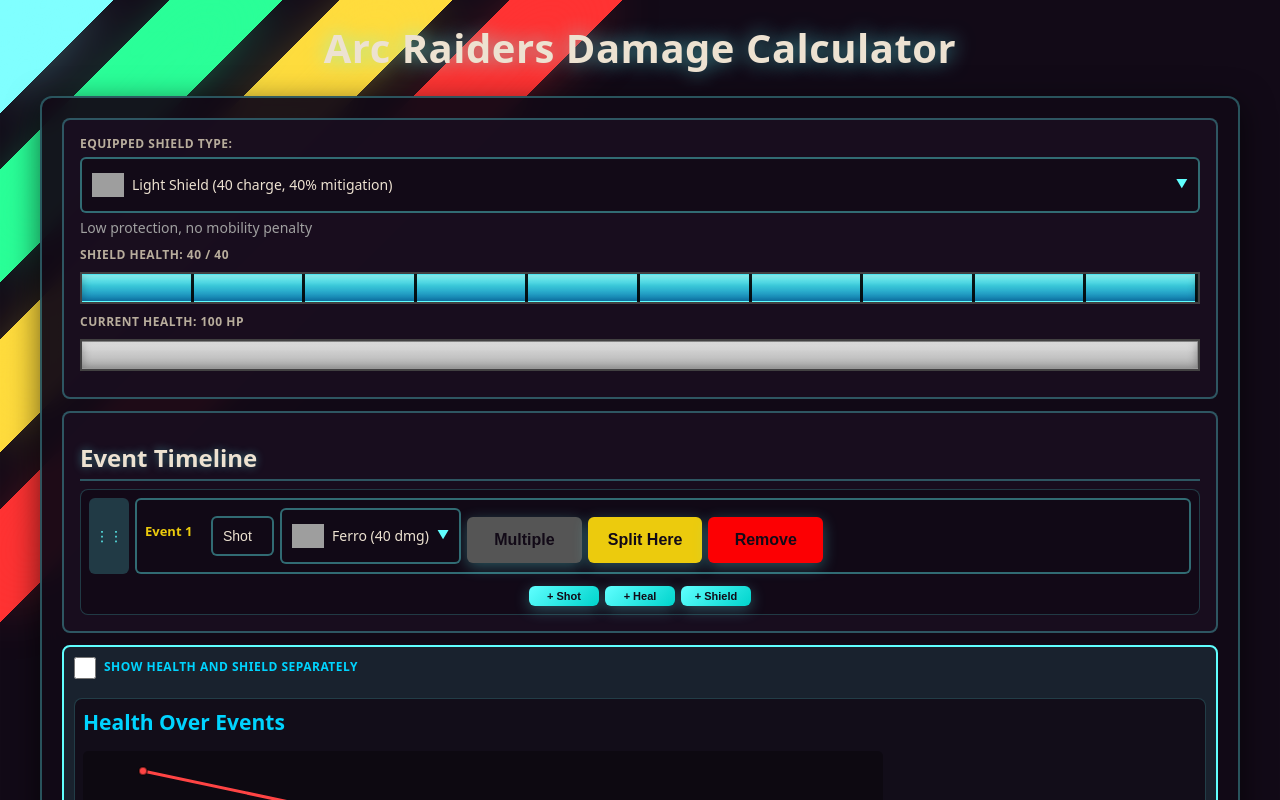
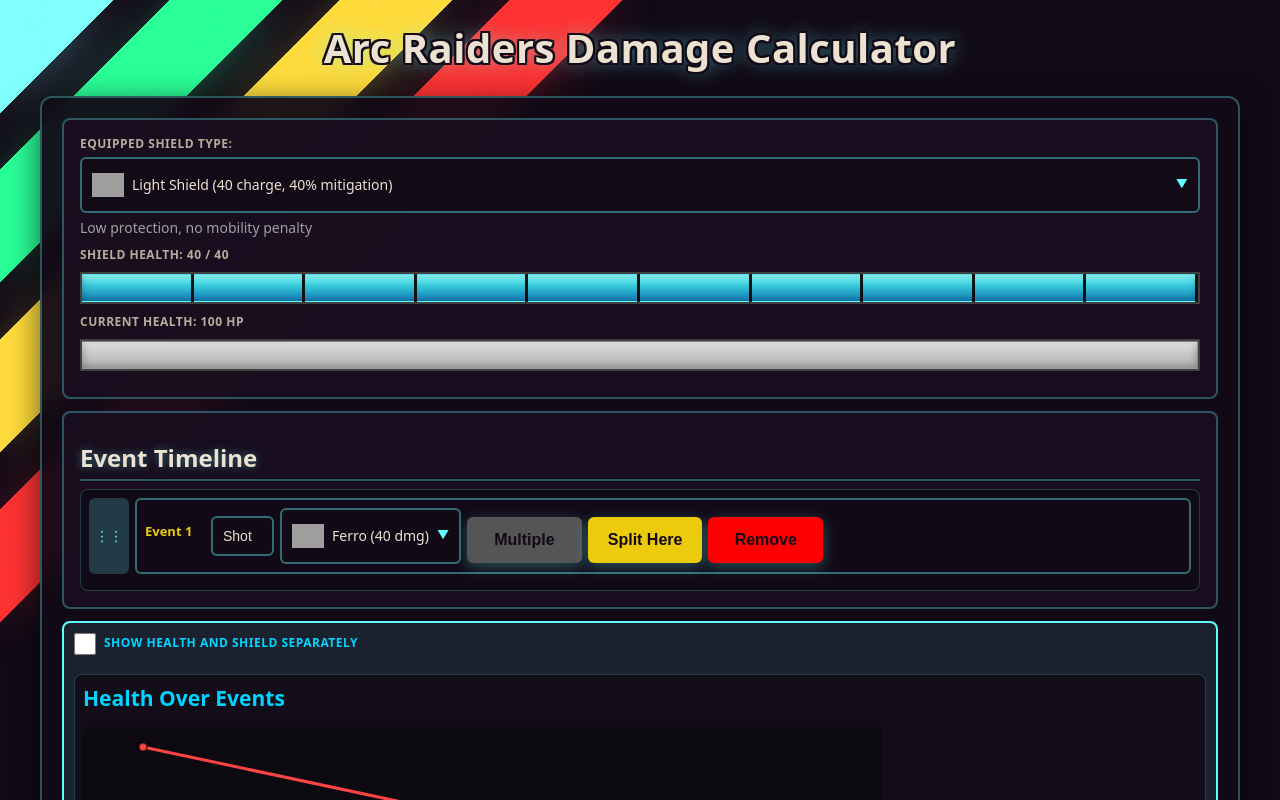
Before and after one commit to Yarden-zamir/arc-raiders-heal-shield-calculator, a React (Vite) app: page / in a window 1280 px wide. Shown: the top 800 px of the page. Built offline with nearby package versions, Linux system fonts and the light colour scheme; grey boxes are pictures that could not be loaded.

Commit message:
Refactor health and shield bar interaction in App component to support touch events; improve event handling and add mobile responsiveness in index.css with new gradient styles.

```diff
--- a/src/App.jsx
+++ b/src/App.jsx
@@ -1164,12 +1164,20 @@
 
   const currentShieldMitigation = getCurrentShieldType()?.damageMitigation || 0
 
+  // Helper to get clientX from mouse or touch event
+  const getClientX = (e) => {
+    if (e.touches && e.touches.length > 0) {
+      return e.touches[0].clientX
+    }
+    return e.clientX
+  }
+
   // Handle dragging for health bar
   const handleHealthDrag = (e) => {
     if (!isDraggingHealth) return
     const bar = e.currentTarget
     const rect = bar.getBoundingClientRect()
-    const clickX = e.clientX - rect.left
+    const clickX = getClientX(e) - rect.left
     const barWidth = rect.width
     const percentage = Math.max(1, Math.min(100, Math.round((clickX / barWidth) * 100)))
     setCurrentHealth(percentage)
@@ -1179,21 +1187,52 @@
     if (!isDraggingShield) return
     const bar = e.currentTarget
     const rect = bar.getBoundingClientRect()
-    const clickX = e.clientX - rect.left
+    const clickX = getClientX(e) - rect.left
     const barWidth = rect.width
     const maxShield = getCurrentShieldType().shieldCharge
     const value = Math.max(0, Math.min(maxShield, Math.round((clickX / barWidth) * maxShield)))
     setCurrentShield(value)
   }
 
-  // Stop dragging on mouse up
+  // Handle initial click/touch for health bar
+  const handleHealthStart = (e) => {
+    const bar = e.currentTarget
+    setIsDraggingHealth(true)
+    const rect = bar.getBoundingClientRect()
+    const clickX = getClientX(e) - rect.left
+    const barWidth = rect.width
+    const percentage = Math.max(1, Math.min(100, Math.round((clickX / barWidth) * 100)))
+    setCurrentHealth(percentage)
+    e.preventDefault()
+  }
+
+  // Handle initial click/touch for shield bar
+  const handleShieldStart = (e) => {
+    const bar = e.currentTarget
+    setIsDraggingShield(true)
+    const rect = bar.getBoundingClientRect()
+    const clickX = getClientX(e) - rect.left
+    const barWidth = rect.width
+    const maxShield = getCurrentShieldType().shieldCharge
+    const value = Math.max(0, Math.min(maxShield, Math.round((clickX / barWidth) * maxShield)))
+    setCurrentShield(value)
+    e.preventDefault()
+  }
+
+  // Stop dragging on mouse/touch up
   useEffect(() => {
-    const handleMouseUp = () => {
+    const handleEnd = () => {
       setIsDraggingHealth(false)
       setIsDraggingShield(false)
     }
-    window.addEventListener('mouseup', handleMouseUp)
-    return () => window.removeEventListener('mouseup', handleMouseUp)
+    window.addEventListener('mouseup', handleEnd)
+    window.addEventListener('touchend', handleEnd)
+    window.addEventListener('touchcancel', handleEnd)
+    return () => {
+      window.removeEventListener('mouseup', handleEnd)
+      window.removeEventListener('touchend', handleEnd)
+      window.removeEventListener('touchcancel', handleEnd)
+    }
   }, [])
 
   // Reset to defaults
@@ -1257,19 +1296,14 @@
               </label>
               <div
                 className="slider-bar clickable"
-                onMouseDown={(e) => {
-                  setIsDraggingShield(true)
-                  const rect = e.currentTarget.getBoundingClientRect()
-                  const clickX = e.clientX - rect.left
-                  const barWidth = rect.width
-                  const maxShield = getCurrentShieldType().shieldCharge
-                  const value = Math.max(0, Math.min(maxShield, Math.round((clickX / barWidth) * maxShield)))
-                  setCurrentShield(value)
-                }}
+                onMouseDown={handleShieldStart}
+                onTouchStart={handleShieldStart}
                 onMouseMove={handleShieldDrag}
+                onTouchMove={handleShieldDrag}
                 onMouseUp={() => setIsDraggingShield(false)}
+                onTouchEnd={() => setIsDraggingShield(false)}
                 onMouseLeave={() => setIsDraggingShield(false)}
-                style={{ cursor: isDraggingShield ? 'grabbing' : 'pointer' }}
+                style={{ cursor: isDraggingShield ? 'grabbing' : 'pointer', touchAction: 'none' }}
                 title="Click or drag to set shield"
               >
                 <div
@@ -1284,18 +1318,14 @@
             <label htmlFor="health">Current Health: {currentHealth} HP</label>
             <div
               className="slider-bar clickable no-segments"
-              onMouseDown={(e) => {
-                setIsDraggingHealth(true)
-                const rect = e.currentTarget.getBoundingClientRect()
-                const clickX = e.clientX - rect.left
-                const barWidth = rect.width
-                const percentage = Math.max(1, Math.min(100, Math.round((clickX / barWidth) * 100)))
-                setCurrentHealth(percentage)
-              }}
+              onMouseDown={handleHealthStart}
+              onTouchStart={handleHealthStart}
               onMouseMove={handleHealthDrag}
+              onTouchMove={handleHealthDrag}
               onMouseUp={() => setIsDraggingHealth(false)}
+              onTouchEnd={() => setIsDraggingHealth(false)}
               onMouseLeave={() => setIsDraggingHealth(false)}
-              style={{ cursor: isDraggingHealth ? 'grabbing' : 'pointer' }}
+              style={{ cursor: isDraggingHealth ? 'grabbing' : 'pointer', touchAction: 'none' }}
               title="Click or drag to set health"
             >
               <div
@@ -1631,49 +1661,6 @@
                 </div>
               </div>
             ))}
-            {/* Add Event Buttons - Positioned after all events to avoid overlay issues */}
-            <div style={{
-              display: 'flex',
-              gap: '0.375rem',
-              marginTop: '0.75rem',
-              justifyContent: 'center',
-              position: 'relative',
-              zIndex: 1
-            }}>
-              <button
-                onClick={() => addEvent('shot')}
-                style={{
-                  padding: '0.25rem 0.5rem',
-                  fontSize: '0.6875rem',
-                  minHeight: 'auto',
-                  minWidth: '70px'
-                }}
-              >
-                + Shot
-              </button>
-              <button
-                onClick={() => addEvent('heal')}
-                style={{
-                  padding: '0.25rem 0.5rem',
-                  fontSize: '0.6875rem',
-                  minHeight: 'auto',
-                  minWidth: '70px'
-                }}
-              >
-                + Heal
-              </button>
-              <button
-                onClick={() => addEvent('shield')}
-                style={{
-                  padding: '0.25rem 0.5rem',
-                  fontSize: '0.6875rem',
-                  minHeight: 'auto',
-                  minWidth: '70px'
-                }}
-              >
-                + Shield
-              </button>
-            </div>
           </div>
         </div>
 
--- a/src/index.css
+++ b/src/index.css
@@ -103,6 +103,54 @@
   z-index: 1;
 }
 
+/* Make the diagonal flag smaller on mobile to reduce dominance */
+@media (max-width: 40em) { /* ~640px */
+  body::before {
+    background:
+      linear-gradient(135deg,
+        #80ffff 0px,
+        #80ffff 40px,
+        #120a17 40px,
+        #120a17 60px,
+        #2aff98 60px,
+        #2aff98 100px,
+        #120a17 100px,
+        #120a17 120px,
+        #ffdc3d 120px,
+        #ffdc3d 160px,
+        #120a17 160px,
+        #120a17 180px,
+        #ff3333 180px,
+        #ff3333 220px,
+        #120a17 220px
+      );
+  }
+
+  body::after {
+    background:
+      linear-gradient(135deg,
+        transparent 0px,
+        transparent 10px,
+        rgba(128, 255, 255, 0.8) 20px,
+        rgba(128, 255, 255, 0) 40px,
+        transparent 60px,
+        transparent 70px,
+        rgba(42, 255, 152, 0.8) 80px,
+        rgba(42, 255, 152, 0) 100px,
+        transparent 120px,
+        transparent 130px,
+        rgba(255, 220, 61, 0.8) 140px,
+        rgba(255, 220, 61, 0) 160px,
+        transparent 180px,
+        transparent 190px,
+        rgba(255, 51, 51, 0.8) 200px,
+        rgba(255, 51, 51, 0) 220px,
+        transparent 220px
+      );
+    filter: blur(20px);
+  }
+}
+
 #root {
   max-width: 1200px;
   margin: 0 auto;
@@ -115,16 +163,36 @@
   text-align: center;
   margin-bottom: 0.75rem;
   color: var(--color-text);
-  text-shadow: 0 0 20px rgba(96, 255, 255, 0.6);
+  text-shadow:
+    2px 2px 0px rgba(18, 10, 23, 0.9),
+    -2px -2px 0px rgba(18, 10, 23, 0.9),
+    2px -2px 0px rgba(18, 10, 23, 0.9),
+    -2px 2px 0px rgba(18, 10, 23, 0.9),
+    0 2px 0px rgba(18, 10, 23, 0.9),
+    0 -2px 0px rgba(18, 10, 23, 0.9),
+    2px 0 0px rgba(18, 10, 23, 0.9),
+    -2px 0 0px rgba(18, 10, 23, 0.9),
+    0 0 20px rgba(96, 255, 255, 0.6);
   font-size: 1.5rem;
   font-weight: 700;
   letter-spacing: 0.5px;
   transition: all 0.3s ease;
   cursor: pointer;
+  -webkit-text-stroke: 1.5px rgba(18, 10, 23, 0.8);
+  paint-order: stroke fill;
 }
 
 h1:hover {
-  text-shadow: 0 0 25px rgba(96, 255, 255, 0.8);
+  text-shadow:
+    2px 2px 0px rgba(18, 10, 23, 0.9),
+    -2px -2px 0px rgba(18, 10, 23, 0.9),
+    2px -2px 0px rgba(18, 10, 23, 0.9),
+    -2px 2px 0px rgba(18, 10, 23, 0.9),
+    0 2px 0px rgba(18, 10, 23, 0.9),
+    0 -2px 0px rgba(18, 10, 23, 0.9),
+    2px 0 0px rgba(18, 10, 23, 0.9),
+    -2px 0 0px rgba(18, 10, 23, 0.9),
+    0 0 25px rgba(96, 255, 255, 0.8);
   transform: scale(1.02);
 }
 
```
